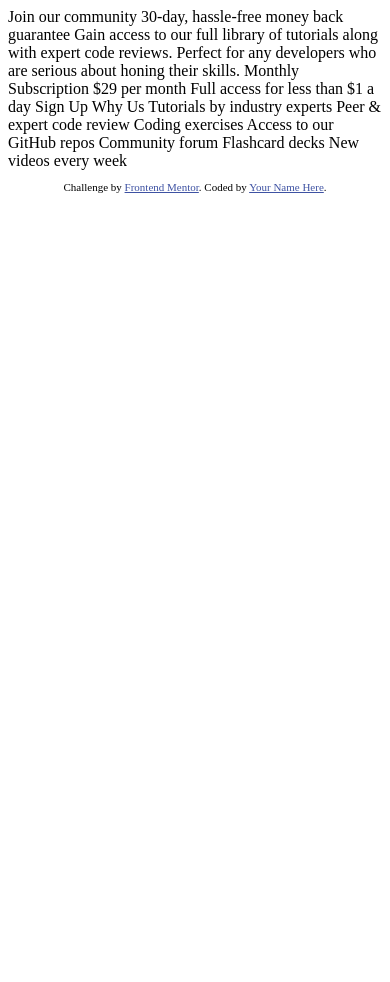
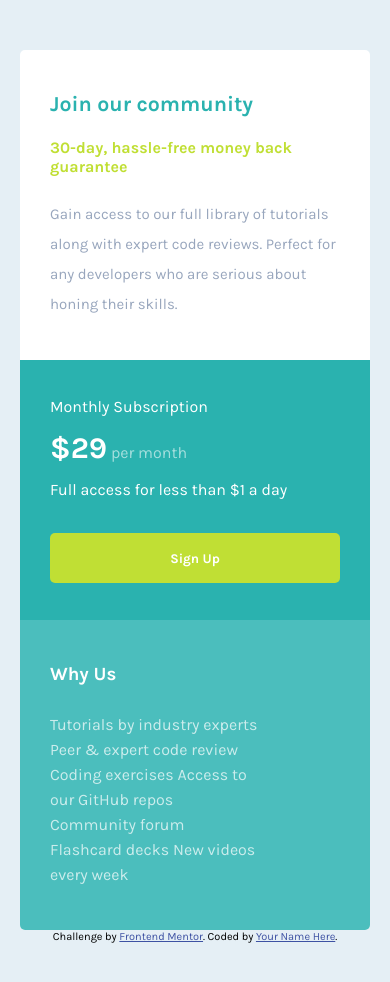
Before and after one commit to samueldev900/Challenge_16_Html-CSS, a plain HTML site: page index.html in a window 390 px wide. Before the commit the page ends 844 px from the top, so only its background shows below. Drawn offline with Linux system fonts and the light colour scheme.

Commit message:
Finalizando dia com mobile first terminado

```diff
--- a/estilo/style.css
+++ b/estilo/style.css
@@ -0,0 +1,93 @@
+@charset "UTF-8";
+
+@import url('https://fonts.googleapis.com/css2?family=Karla:wght@400;700&display=swap');
+
+.attribution { font-size: 11px; text-align: center; }
+.attribution a { color: hsl(228, 45%, 44%); }
+
+:root{
+    --cor0:hsl(179, 62%, 43%);
+    --cor1:hsl(71, 73%, 54%);
+    --cor2:hsl(204, 43%, 93%);
+    --cor3:hsl(218, 22%, 67%);
+}
+*{
+    margin: 0px;
+    padding: 0px;
+    font-family: 'Karla', sans-serif;
+}
+body{
+    display: flex;
+    flex-direction: column;
+    align-items: center;
+    justify-content: center;
+    height: auto;
+    margin: 50px 0px;
+    background-color: var(--cor2);
+}
+main{
+    display: grid;
+    width: 350px;
+    height: auto;
+    border-radius: 5px;
+    overflow: hidden;
+    background-color: white;
+    color: white;
+}
+.allsection{
+    display: flex;
+    flex-direction: column;
+    justify-content: space-around;
+    height: 250px;
+    padding: 30px;
+}
+.item1{
+    color: var(--cor3);
+}
+.item1 p{
+    font-size: 15px;
+    line-height: 30px;
+}
+.item2{
+     height: 200px;
+    background-color: var(--cor0);
+}
+.item3{
+    background-color: #4BBEBD;
+}
+.item3 p{
+    width: 210px;
+    line-height: 25px;
+    color: rgba(255, 255, 255, 0.712);
+}
+h2{
+    font-size: 16pt;
+    color: var(--cor0);
+}
+.green-line{
+    font-weight: 700;
+    font-size: 16px;
+    color: var(--cor1);
+}
+.price{
+    font-size: 30px;
+    font-weight: 700;
+}
+.gray-word{
+    color: rgba(255, 255, 255, 0.575);
+}
+button{
+    height: 50px;
+    margin-top: 20px;
+    border-radius: 5px;
+    border: none;
+    font-weight: 700;
+    color: white;
+    background-color: var(--cor1);
+    cursor: pointer;
+    transition: .2s;
+}
+button:hover{
+    scale: 1.05;
+    background-color:hsl(71, 98%, 65%);
+}
--- a/index.html
+++ b/index.html
@@ -11,29 +11,30 @@
   <title>Frontend Mentor | Single Price Grid Component</title>
 
   <!-- Feel free to remove these styles or customise in your own stylesheet 👍 -->
-  <style>
-    .attribution { font-size: 11px; text-align: center; }
-    .attribution a { color: hsl(228, 45%, 44%); }
-  </style>
+
 </head>
 <body>
-  Join our community
+  <main>
 
-  30-day, hassle-free money back guarantee
-
+    <section class="item1 allsection">
+      <h2>Join our community</h2>
+      <span class="green-line">30-day, hassle-free money back guarantee</span>
+      <p>
         Gain access to our full library of tutorials along with expert code reviews.
         Perfect for any developers who are serious about honing their skills.
+      </p>
+    </section>
 
-  Monthly Subscription
+    <section class="item2 allsection">
+      <p>Monthly Subscription</p>
+      <p><span class="price">&dollar;29</span> <span class="gray-word">per month</span></p>
+      <p>Full access for less than &dollar;1 a day</p>
+      <button>Sign Up</button>
+    </section>
 
-  &dollar;29 per month
-
-  Full access for less than &dollar;1 a day
-
-  Sign Up
-
-  Why Us
-
+    <section class="item3 allsection">
+      <h3>Why Us</h3>
+      <p>
         Tutorials by industry experts
         Peer &amp; expert code review
         Coding exercises
@@ -41,7 +42,10 @@
         Community forum
         Flashcard decks
         New videos every week
+      </p>
+    </section>
 
+  </main>
   <footer>
     <p class="attribution">
       Challenge by <a href="https://www.frontendmentor.io?ref=challenge" target="_blank">Frontend Mentor</a>.
```
Lines whose indentation alone changed are shown as unchanged.
